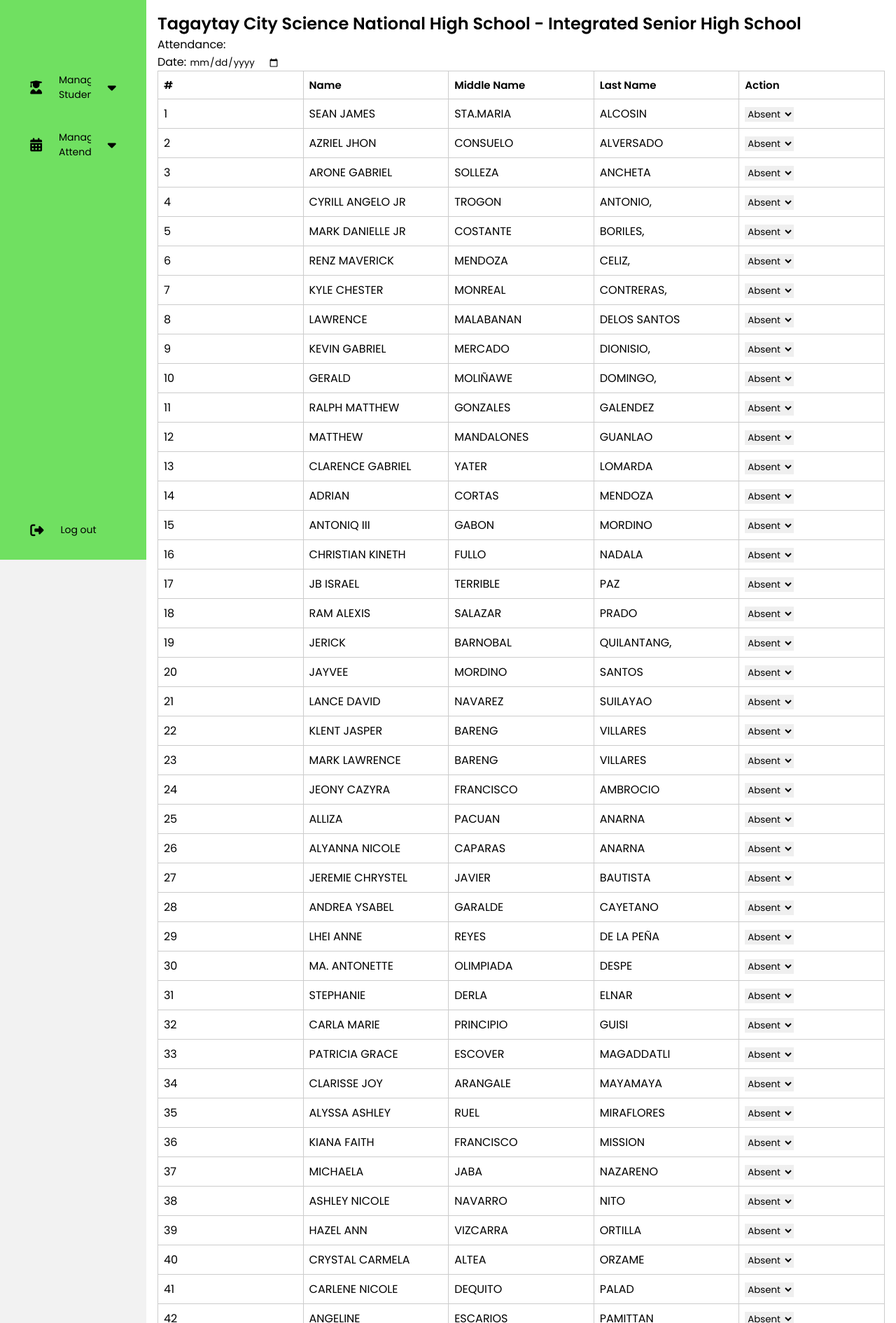
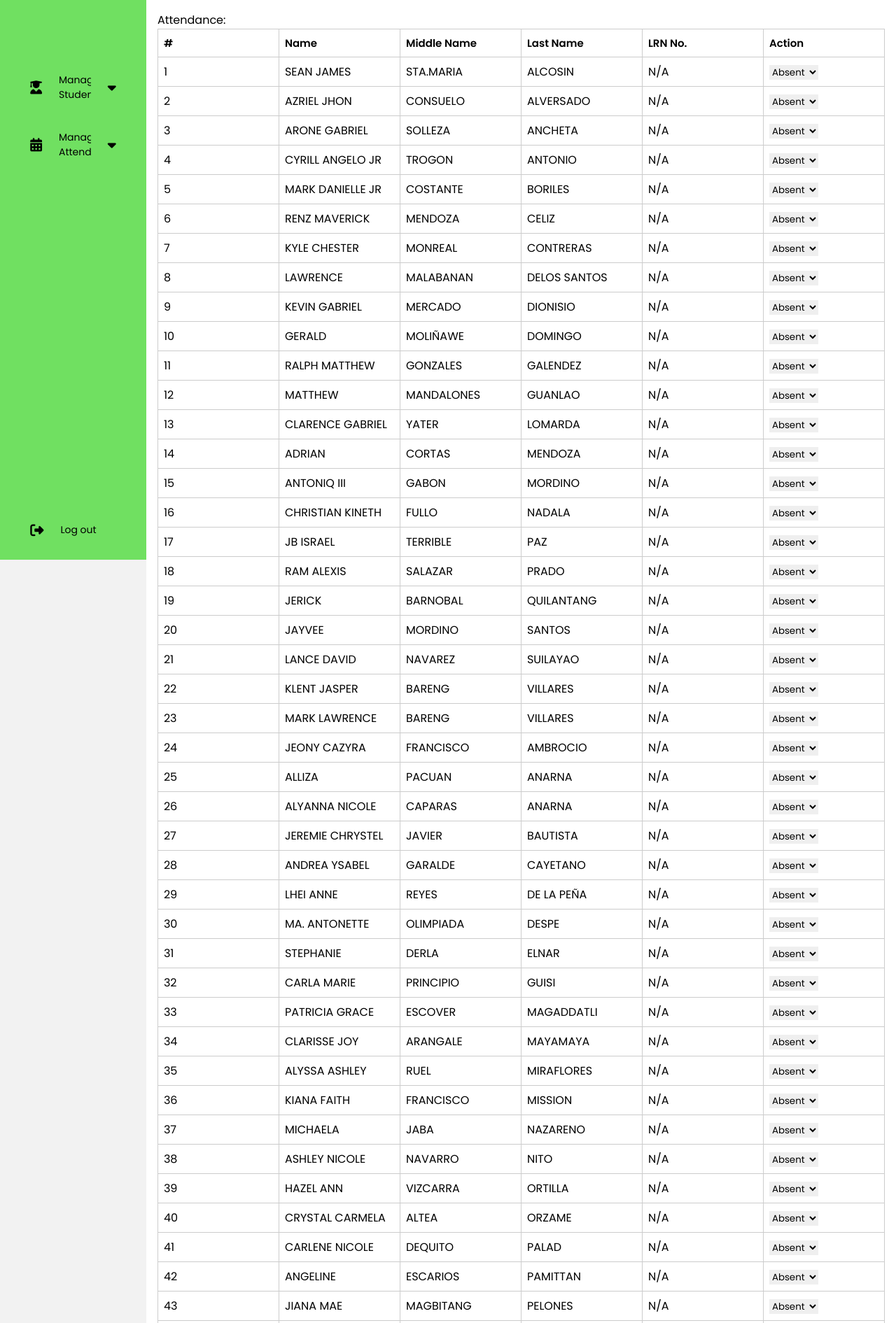
Before and after one commit to Jeillian/Attendance, a plain HTML site: page teacher-dashboard.html in a window 1280 px wide. Shown: the top 1891 px of the page at 70% size. Drawn offline with Linux system fonts and the light colour scheme.

Commit message:
Update teacher-dashboard.html

```diff
--- a/teacher-dashboard.html
+++ b/teacher-dashboard.html
@@ -87,12 +87,6 @@
                             <span>View Student Attendance</span>
                         </a>
                     </li>
-                    <li>
-                        <a href="#" onclick="loadContent('Report-attendance-term', this)">
-                            <i class="fas fa-plus"></i>
-                            <span>Today's Report</span>
-                        </a>
-                    </li>
                 </ul>
             </li>
             <li class="logout">
@@ -130,7 +124,7 @@
                       <td>SEAN JAMES</td>
                       <td>STA.MARIA</td>
                       <td>ALCOSIN</td>
-                      <td></td>
+                      <td>N/A</td>
                       <td>1</td>
                       <td>1</td>
                       <td>04-24-2024</td>
@@ -154,7 +148,7 @@
                       <td>ARONE GABRIEL</td>
                       <td>SOLLEZA</td>
                       <td>ANCHETA</td>
-                      <td></td>
+                      <td>N/A</td>
                       <td>1</td>
                       <td>1</td>
                       <td>04-24-2024</td>
@@ -838,15 +832,8 @@
             </div>
         </div>
         <div id="Take-attendance-term">
-            <div class="add-class-header">
-                <h2 class="add-class-title">Tagaytay City Science National High School - Integrated Senior High School</h2>
-            </div>
             <div class="header--attendance">
                 <div class="header--title">Attendance:</div>
-                <div class="attendance-date">
-                    <label for="attendanceDate">Date:</label>
-                    <input type="date" id="attendanceDate" value="">
-                </div>
             </div>
                 <div class="table-section">
                     <table id="attendanceTable">
@@ -856,6 +843,7 @@
                                 <th>Name</th>
                                 <th>Middle Name</th>
                                 <th>Last Name</th>
+                                <th>LRN No.</th>
                                 <th>Action</th>
                             </tr>
                         </thead>
@@ -865,6 +853,8 @@
                                 <td>SEAN JAMES</td>
                                 <td>STA.MARIA</td>
                                 <td>ALCOSIN</td>
+                                <td>N/A</td>
+
                                 <td>
                                     <select onchange="updateStatus(this)">
                                         <option value="Absent">Absent</option>
@@ -879,6 +869,7 @@
                                 <td>AZRIEL JHON</td>
                                 <td>CONSUELO</td>
                                 <td>ALVERSADO</td>
+                                <td>N/A</td>
                                 <td>
                                     <select onchange="updateStatus(this)">
                                         <option value="Absent">Absent</option>
@@ -893,6 +884,7 @@
                                 <td>ARONE GABRIEL</td>
                                 <td>SOLLEZA</td>
                                 <td>ANCHETA</td>
+                                <td>N/A</td>
                                 <td>
                                     <select onchange="updateStatus(this)">
                                         <option value="Absent">Absent</option>
@@ -906,7 +898,8 @@
             <td>4</td>
             <td>CYRILL ANGELO JR</td>
             <td>TROGON</td>
-            <td>ANTONIO,</td>
+            <td>ANTONIO</td>
+            <td>N/A</td>
             <td>
                 <select onchange="updateStatus(this)">
                     <option value="Absent">Absent</option>
@@ -920,7 +913,8 @@
             <td>5</td>
             <td>MARK DANIELLE JR</td>
             <td>COSTANTE</td>
-            <td>BORILES,</td>
+            <td>BORILES</td>
+            <td>N/A</td>
             <td>
                 <select onchange="updateStatus(this)">
                     <option value="Absent">Absent</option>
@@ -934,7 +928,8 @@
             <td>6</td>
             <td>RENZ MAVERICK</td>
             <td>MENDOZA</td>
-            <td>CELIZ,</td>
+            <td>CELIZ</td>
+            <td>N/A</td>
             <td>
                 <select onchange="updateStatus(this)">
                     <option value="Absent">Absent</option>
@@ -948,7 +943,8 @@
             <td>7</td>
             <td>KYLE CHESTER</td>
             <td>MONREAL</td>
-            <td>CONTRERAS,</td>
+            <td>CONTRERAS</td>
+            <td>N/A</td>
             <td>
                 <select onchange="updateStatus(this)">
                     <option value="Absent">Absent</option>
@@ -963,6 +959,7 @@
             <td>LAWRENCE</td>
             <td>MALABANAN</td>
             <td>DELOS SANTOS</td>
+            <td>N/A</td>
             <td>
                 <select onchange="updateStatus(this)">
                     <option value="Absent">Absent</option>
@@ -976,7 +973,8 @@
             <td>9</td>
             <td>KEVIN GABRIEL</td>
             <td>MERCADO</td>
-            <td>DIONISIO,</td>
+            <td>DIONISIO</td>
+            <td>N/A</td>
             <td>
                 <select onchange="updateStatus(this)">
                     <option value="Absent">Absent</option>
@@ -990,7 +988,8 @@
             <td>10</td>
             <td>GERALD</td>
             <td>MOLIÑAWE</td>
-            <td>DOMINGO,</td>
+            <td>DOMINGO</td>
+            <td>N/A</td>
             <td>
                 <select onchange="updateStatus(this)">
                     <option value="Absent">Absent</option>
@@ -1005,6 +1004,7 @@
             <td>RALPH MATTHEW</td>
             <td>GONZALES</td>
             <td>GALENDEZ</td>
+            <td>N/A</td>
             <td>
                 <select onchange="updateStatus(this)">
                     <option value="Absent">Absent</option>
@@ -1019,6 +1019,7 @@
             <td>MATTHEW</td>
             <td>MANDALONES</td>
             <td>GUANLAO</td>
+            <td>N/A</td>
             <td>
                 <select onchange="updateStatus(this)">
                     <option value="Absent">Absent</option>
@@ -1033,6 +1034,7 @@
             <td>CLARENCE GABRIEL</td>
             <td>YATER</td>
             <td>LOMARDA</td>
+            <td>N/A</td>
             <td>
                 <select onchange="updateStatus(this)">
                     <option value="Absent">Absent</option>
@@ -1047,6 +1049,7 @@
             <td>ADRIAN</td>
             <td>CORTAS</td>
             <td>MENDOZA</td>
+            <td>N/A</td>
             <td>
                 <select onchange="updateStatus(this)">
                     <option value="Absent">Absent</option>
@@ -1061,6 +1064,7 @@
             <td>ANTONIQ III</td>
             <td>GABON</td>
             <td>MORDINO</td>
+            <td>N/A</td>
             <td>
                 <select onchange="updateStatus(this)">
                     <option value="Absent">Absent</option>
@@ -1075,6 +1079,7 @@
             <td>CHRISTIAN KINETH</td>
             <td>FULLO</td>
             <td>NADALA</td>
+            <td>N/A</td>
             <td>
                 <select onchange="updateStatus(this)">
                     <option value="Absent">Absent</option>
@@ -1089,6 +1094,7 @@
             <td>JB ISRAEL</td>
             <td>TERRIBLE</td>
             <td>PAZ</td>
+            <td>N/A</td>
             <td>
                 <select onchange="updateStatus(this)">
                     <option value="Absent">Absent</option>
@@ -1103,6 +1109,7 @@
             <td>RAM ALEXIS</td>
             <td>SALAZAR</td>
             <td>PRADO</td>
+            <td>N/A</td>
             <td>
                 <select onchange="updateStatus(this)">
                     <option value="Absent">Absent</option>
@@ -1116,7 +1123,8 @@
             <td>19</td>
             <td>JERICK</td>
             <td>BARNOBAL</td>
-            <td>QUILANTANG,</td>
+            <td>QUILANTANG</td>
+            <td>N/A</td>
             <td>
                 <select onchange="updateStatus(this)">
                     <option value="Absent">Absent</option>
@@ -1131,6 +1139,7 @@
             <td>JAYVEE</td>
             <td>MORDINO</td>
             <td>SANTOS</td>
+            <td>N/A</td>
             <td>
                 <select onchange="updateStatus(this)">
                     <option value="Absent">Absent</option>
@@ -1145,6 +1154,7 @@
             <td>LANCE DAVID</td>
             <td>NAVAREZ</td>
             <td>SUILAYAO</td>
+            <td>N/A</td>
             <td>
                 <select onchange="updateStatus(this)">
                     <option value="Absent">Absent</option>
@@ -1159,6 +1169,7 @@
             <td>KLENT JASPER</td>
             <td>BARENG</td>
             <td>VILLARES</td>
+            <td>N/A</td>
             <td>
                 <select onchange="updateStatus(this)">
                     <option value="Absent">Absent</option>
@@ -1173,6 +1184,7 @@
             <td>MARK LAWRENCE</td>
             <td>BARENG</td>
             <td>VILLARES</td>
+            <td>N/A</td>
             <td>
                 <select onchange="updateStatus(this)">
                     <option value="Absent">Absent</option>
@@ -1187,6 +1199,7 @@
             <td>JEONY CAZYRA</td>
             <td>FRANCISCO</td>
             <td>AMBROCIO</td>
+            <td>N/A</td>
             <td>
                 <select onchange="updateStatus(this)">
                     <option value="Absent">Absent</option>
@@ -1201,6 +1214,7 @@
             <td>ALLIZA</td>
             <td>PACUAN</td>
             <td>ANARNA</td>
+            <td>N/A</td>
             <td>
                 <select onchange="updateStatus(this)">
                     <option value="Absent">Absent</option>
@@ -1215,6 +1229,7 @@
             <td>ALYANNA NICOLE</td>
             <td>CAPARAS</td>
             <td>ANARNA</td>
+            <td>N/A</td>
             <td>
                 <select onchange="updateStatus(this)">
                     <option value="Absent">Absent</option>
@@ -1229,6 +1244,7 @@
             <td>JEREMIE CHRYSTEL</td>
             <td>JAVIER</td>
             <td>BAUTISTA</td>
+            <td>N/A</td>
             <td>
                 <select onchange="updateStatus(this)">
                     <option value="Absent">Absent</option>
@@ -1243,6 +1259,8 @@
             <td>ANDREA YSABEL</td>
             <td>GARALDE</td>
             <td>CAYETANO</td>
+            <td>N/A</td>
+
             <td>
                 <select onchange="updateStatus(this)">
                     <option value="Absent">Absent</option>
@@ -1257,6 +1275,8 @@
             <td>LHEI ANNE</td>
             <td>REYES</td>
             <td>DE LA PEÑA</td>
+            <td>N/A</td>
+
             <td>
                 <select onchange="updateStatus(this)">
                     <option value="Absent">Absent</option>
@@ -1271,6 +1291,8 @@
             <td>MA. ANTONETTE</td>
             <td>OLIMPIADA</td>
             <td>DESPE</td>
+            <td>N/A</td>
+
             <td>
                 <select onchange="updateStatus(this)">
                     <option value="Absent">Absent</option>
@@ -1285,6 +1307,8 @@
             <td>STEPHANIE</td>
             <td>DERLA</td>
             <td>ELNAR</td>
+            <td>N/A</td>
+
             <td>
                 <select onchange="updateStatus(this)">
                     <option value="Absent">Absent</option>
@@ -1299,6 +1323,8 @@
             <td>CARLA MARIE</td>
             <td>PRINCIPIO</td>
             <td>GUISI</td>
+            <td>N/A</td>
+
             <td>
                 <select onchange="updateStatus(this)">
                     <option value="Absent">Absent</option>
@@ -1313,6 +1339,8 @@
             <td>PATRICIA GRACE</td>
             <td>ESCOVER</td>
             <td>MAGADDATLI</td>
+            <td>N/A</td>
+
             <td>
                 <select onchange="updateStatus(this)">
                     <option value="Absent">Absent</option>
@@ -1327,6 +1355,8 @@
             <td>CLARISSE JOY</td>
             <td>ARANGALE</td>
             <td>MAYAMAYA</td>
+            <td>N/A</td>
+
             <td>
                 <select onchange="updateStatus(this)">
                     <option value="Absent">Absent</option>
@@ -1341,6 +1371,8 @@
             <td>ALYSSA ASHLEY</td>
             <td>RUEL</td>
             <td>MIRAFLORES</td>
+            <td>N/A</td>
+
             <td>
                 <select onchange="updateStatus(this)">
                     <option value="Absent">Absent</option>
@@ -1355,6 +1387,8 @@
             <td>KIANA FAITH</td>
             <td>FRANCISCO</td>
             <td>MISSION</td>
+            <td>N/A</td>
+
             <td>
                 <select onchange="updateStatus(this)">
                     <option value="Absent">Absent</option>
@@ -1369,6 +1403,8 @@
             <td>MICHAELA</td>
             <td>JABA</td>
             <td>NAZARENO</td>
+            <td>N/A</td>
+
             <td>
                 <select onchange="updateStatus(this)">
                     <option value="Absent">Absent</option>
@@ -1383,6 +1419,8 @@
             <td>ASHLEY NICOLE</td>
             <td>NAVARRO</td>
             <td>NITO</td>
+            <td>N/A</td>
+
             <td>
                 <select onchange="updateStatus(this)">
                     <option value="Absent">Absent</option>
@@ -1397,6 +1435,8 @@
             <td>HAZEL ANN</td>
             <td>VIZCARRA</td>
             <td>ORTILLA</td>
+            <td>N/A</td>
+
             <td>
                 <select onchange="updateStatus(this)">
                     <option value="Absent">Absent</option>
@@ -1411,6 +1451,8 @@
             <td>CRYSTAL CARMELA</td>
             <td>ALTEA</td>
             <td>ORZAME</td>
+            <td>N/A</td>
+
             <td>
                 <select onchange="updateStatus(this)">
                     <option value="Absent">Absent</option>
@@ -1425,6 +1467,8 @@
             <td>CARLENE NICOLE</td>
             <td>DEQUITO</td>
             <td>PALAD</td>
+            <td>N/A</td>
+
             <td>
                 <select onchange="updateStatus(this)">
                     <option value="Absent">Absent</option>
@@ -1439,6 +1483,8 @@
             <td>ANGELINE</td>
             <td>ESCARIOS</td>
             <td>PAMITTAN</td>
+            <td>N/A</td>
+
             <td>
                 <select onchange="updateStatus(this)">
                     <option value="Absent">Absent</option>
@@ -1452,7 +1498,9 @@
             <td>43</td>
             <td>JIANA MAE</td>
             <td>MAGBITANG</td>
-            <td>PELONES,</td>
+            <td>PELONES</td>
+            <td>N/A</td>
+
             <td>
                 <select onchange="updateStatus(this)">
                     <option value="Absent">Absent</option>
@@ -1467,6 +1515,8 @@
             <td>JEILLIAN</td>
             <td>LANCETA</td>
             <td>PEREYRA</td>
+            <td>N/A</td>
+
             <td>
                 <select onchange="updateStatus(this)">
                     <option value="Absent">Absent</option>
@@ -1481,6 +1531,8 @@
             <td>MARITONI</td>
             <td>SORIA</td>
             <td>PIA</td>
+            <td>N/A</td>
+
             <td>
                 <select onchange="updateStatus(this)">
                     <option value="Absent">Absent</option>
@@ -1495,6 +1547,8 @@
             <td>HAZEL ANN</td>
             <td>AUSTRIA</td>
             <td>RODRIGUEZ</td>
+            <td>N/A</td>
+
             <td>
                 <select onchange="updateStatus(this)">
                     <option value="Absent">Absent</option>
@@ -1509,6 +1563,8 @@
             <td>JEAN ZYRA</td>
             <td>GUTIERREZ</td>
             <td>ROGELIO</td>
+            <td>N/A</td>
+
             <td>
                 <select onchange="updateStatus(this)">
                     <option value="Absent">Absent</option>
@@ -1523,6 +1579,8 @@
             <td>JEWELL ISABELLE</td>
             <td>RINT</td>
             <td>ROTAIRO</td>
+            <td>N/A</td>
+
             <td>
                 <select onchange="updateStatus(this)">
                     <option value="Absent">Absent</option>
@@ -1537,6 +1595,8 @@
             <td>IZZY</td>
             <td>ULITIN</td>
             <td>RUIZ</td>
+            <td>N/A</td>
+
             <td>
                 <select onchange="updateStatus(this)">
                     <option value="Absent">Absent</option>
@@ -1551,6 +1611,8 @@
             <td>GYANNE</td>
             <td>ACERON</td>
             <td>SALADAGA</td>
+            <td>N/A</td>
+
             <td>
                 <select onchange="updateStatus(this)">
                     <option value="Absent">Absent</option>
@@ -1565,6 +1627,8 @@
             <td>MHICAELLA MAE</td>
             <td>BAYAS</td>
             <td>SANGALANG</td>
+            <td>N/A</td>
+
             <td>
                 <select onchange="updateStatus(this)">
                     <option value="Absent">Absent</option>
@@ -1579,6 +1643,8 @@
             <td>JUNE AUSTRID</td>
             <td>MAGLAYA</td>
             <td>SANTIAGO</td>
+            <td>N/A</td>
+
             <td>
                 <select onchange="updateStatus(this)">
                     <option value="Absent">Absent</option>
@@ -1593,6 +1659,8 @@
             <td>JANA ALEXA</td>
             <td>AMBION</td>
             <td>SARMIENTO</td>
+            <td>N/A</td>
+
             <td>
                 <select onchange="updateStatus(this)">
                     <option value="Absent">Absent</option>
@@ -1607,6 +1675,8 @@
             <td>JENNALYN</td>
             <td>EXCONDE</td>
             <td>SILVERIO</td>
+            <td>N/A</td>
+
             <td>
                 <select onchange="updateStatus(this)">
                     <option value="Absent">Absent</option>
@@ -1621,6 +1691,8 @@
             <td>JAMAICA</td>
             <td>DALISAY</td>
             <td>SUELTO</td>
+            <td>N/A</td>
+
             <td>
                 <select onchange="updateStatus(this)">
                     <option value="Absent">Absent</option>
@@ -1635,6 +1707,8 @@
             <td>DORIS</td>
             <td>ESTOMAGO</td>
             <td>TAGUINOD</td>
+            <td>N/A</td>
+
             <td>
                 <select onchange="updateStatus(this)">
                     <option value="Absent">Absent</option>
@@ -1649,6 +1723,8 @@
             <td>FRANCHESKA JERZEL</td>
             <td>CARLUM</td>
             <td>TORNO</td>
+            <td>N/A</td>
+
             <td>
                 <select onchange="updateStatus(this)">
                     <option value="Absent">Absent</option>
@@ -1663,6 +1739,8 @@
             <td>LENLEN</td>
             <td>BARITUA</td>
             <td>VALES</td>
+            <td>N/A</td>
+
             <td>
                 <select onchange="updateStatus(this)">
                     <option value="Absent">Absent</option>
@@ -1677,6 +1755,8 @@
             <td>LOREINNE ANN</td>
             <td>MADLANGBAYAN</td>
             <td>VILLANUEVA</td>
+            <td>N/A</td>
+
             <td>
                 <select onchange="updateStatus(this)">
                     <option value="Absent">Absent</option>
@@ -1710,7 +1790,6 @@
                                 <th>Name</th>
                                 <th>Middle Name</th>
                                 <th>Last Name</th>
-                                <th>Action</th>
                                 <th>Status</th>
                                 <th>Date</th>
                             </tr>
@@ -1760,3 +1839,5 @@
 </body>
 
 </html>
+
+</html>
```
